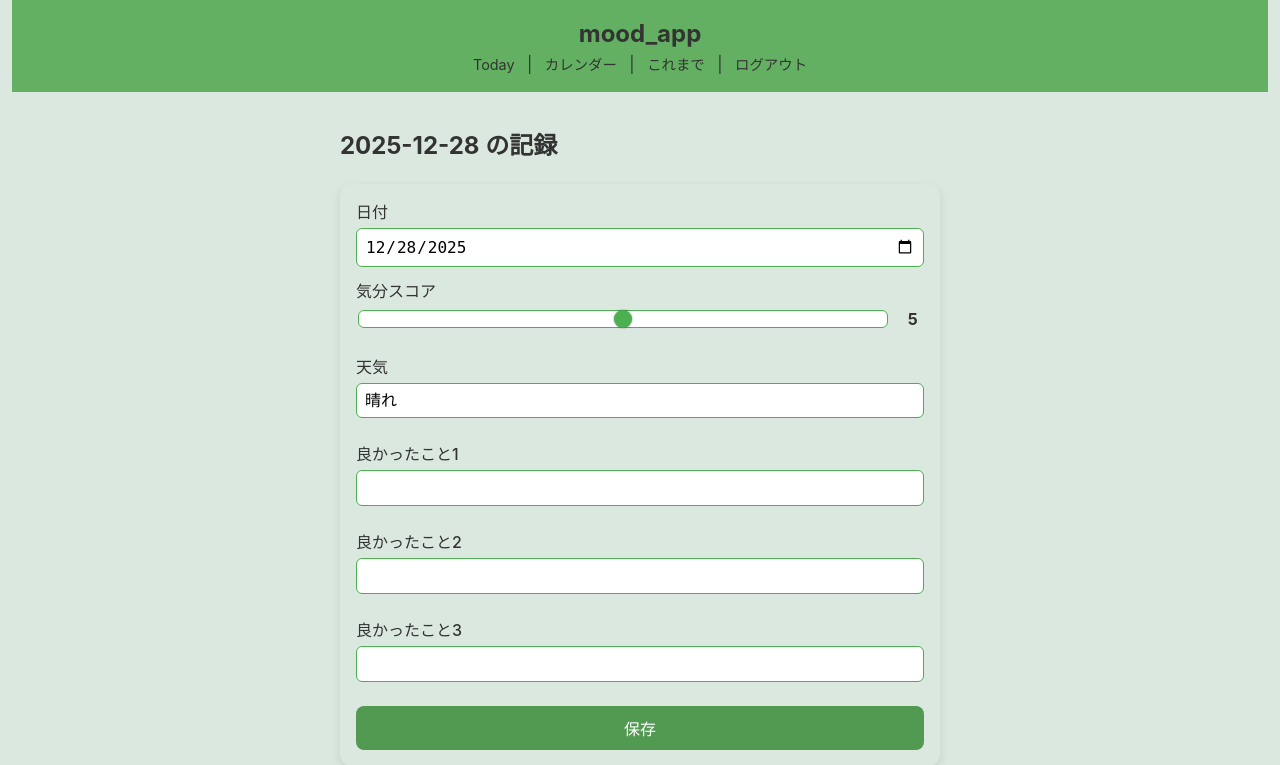
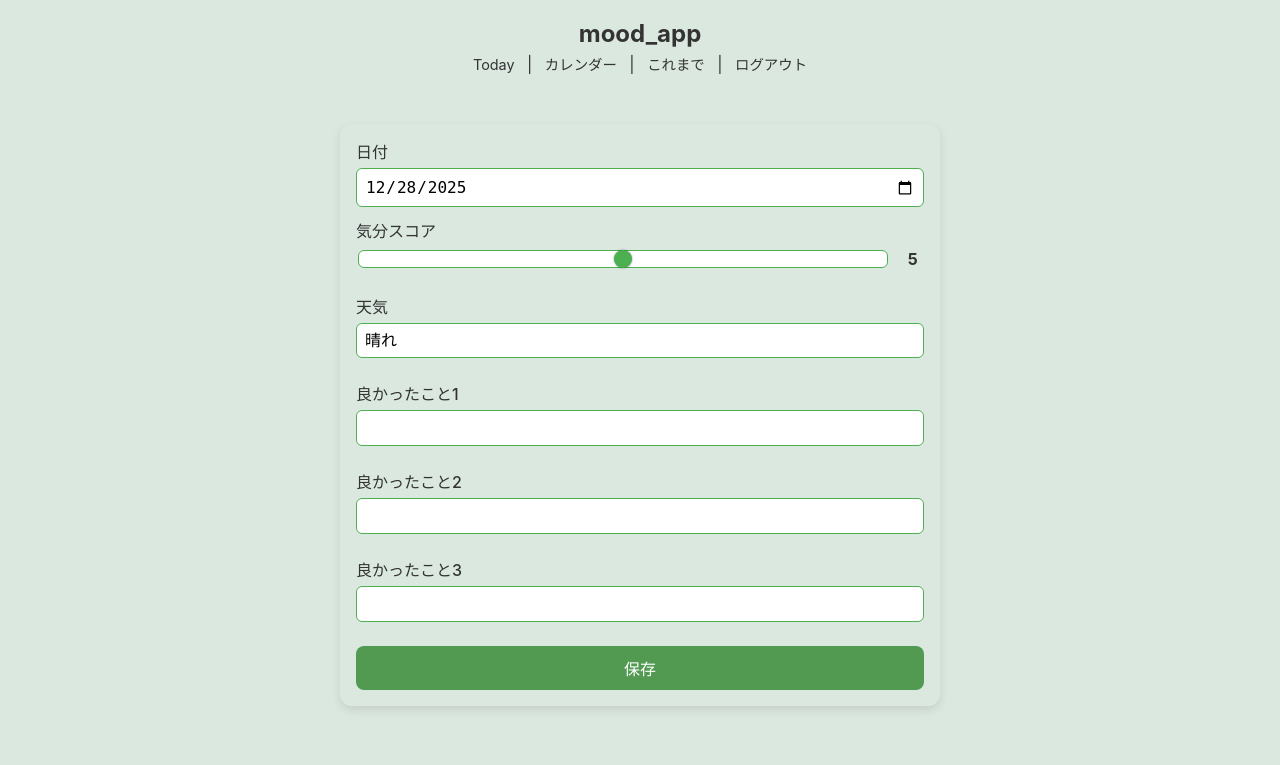
Before and after one commit to akanejingu07/mood_app, a Flask app: page /record in a window 1280 px wide. Shown: the top 765 px of the page. Run offline with Flask 3, Linux system fonts and the light colour scheme; a user stored in the database is signed in; data that the repository does not hold is empty; some libraries are stand-ins or nearby versions.

Commit message:
css調整

```diff
--- a/static/css/style.css
+++ b/static/css/style.css
@@ -26,7 +26,7 @@ main {
  ヘッダー
 --------------------------- */
 header {
-  background-color: #63b063;
+  /* background-color: #63b063; */
   padding: 16px;
   text-align: center;
 }
--- a/templates/record.html
+++ b/templates/record.html
@@ -1,6 +1,6 @@
 {% extends "base.html" %}
 {% block content %}
-<h2>{{ edit and record.date.strftime("%Y-%m-%d") or date }} の記録</h2>
+<!-- <h2>{{ edit and record.date.strftime("%Y-%m-%d") or date }} の記録</h2> -->
 
 <form method="POST" class="record-card">
   <!-- 日付 -->
```
